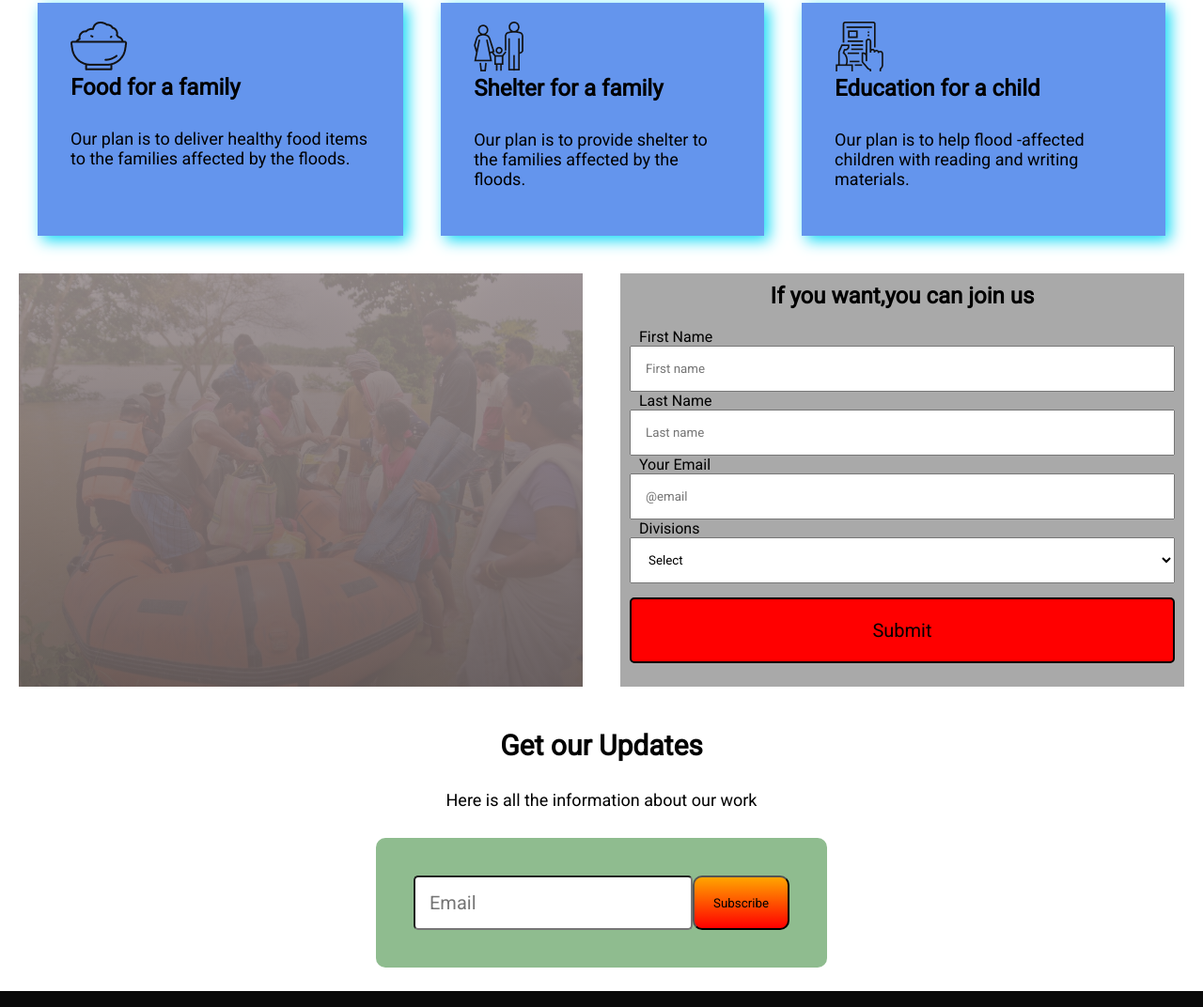
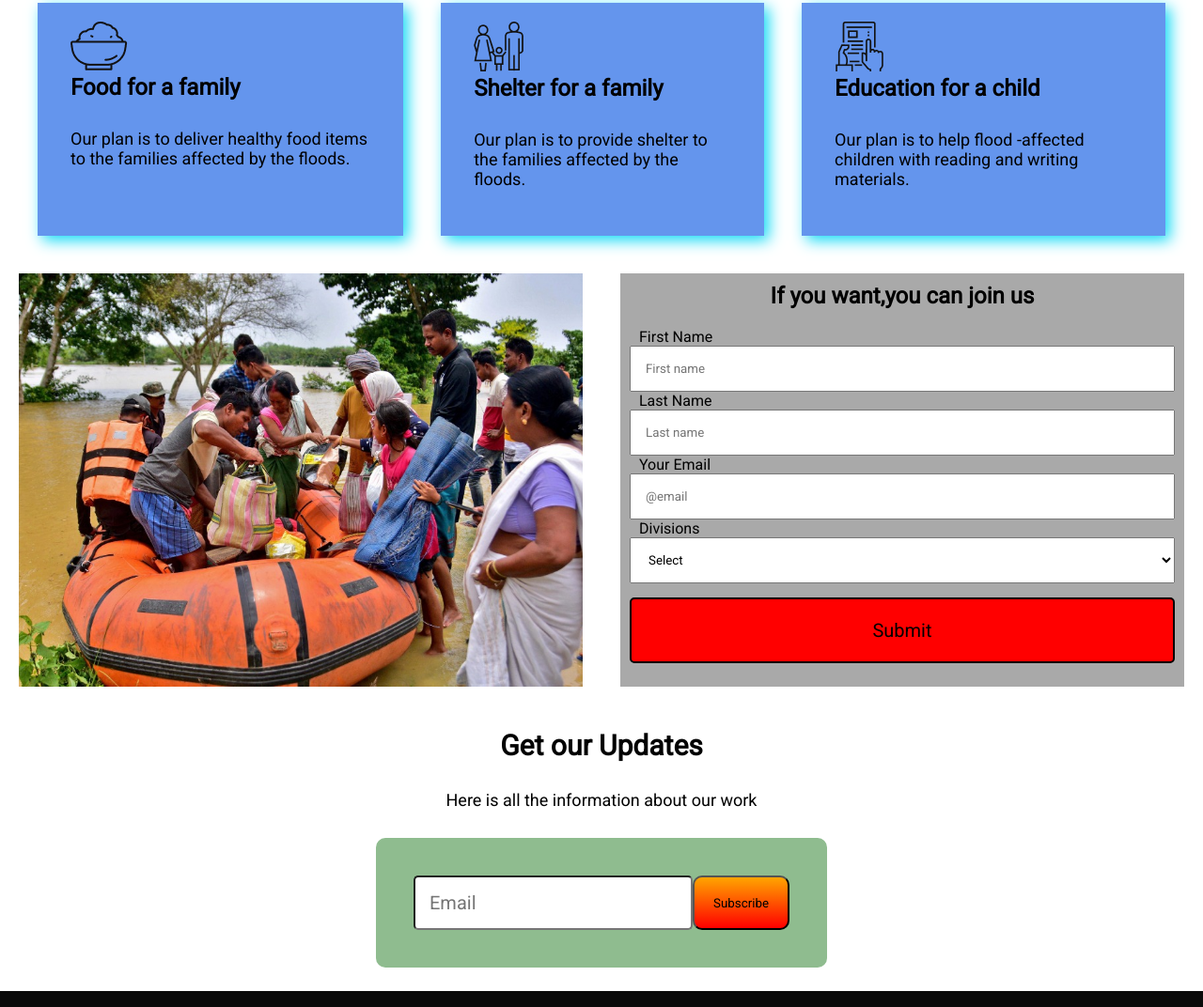
Before and after one commit to Abdulkarim6/Stand-by-the-flood-hit-people, a plain HTML site: page index.html in a window 1280 px wide. Shown: the part 1578-2650 px from the top of the page at 94% size. Drawn offline with Linux system fonts and the light colour scheme.

Commit message:
img added

```diff
--- a/style.css
+++ b/style.css
@@ -86,7 +86,7 @@ p{
     margin: 20px;
 }
 .from-img{
-    background-image: linear-gradient(rgba(153, 142, 142, 0.9),rgba(102, 92, 92, 0.945)),url(image/join-img.jpg);
+    background-image:url(image/join-img.jpg);
     background-repeat: no-repeat;
     background-size: cover;
     background-position: center;
```
